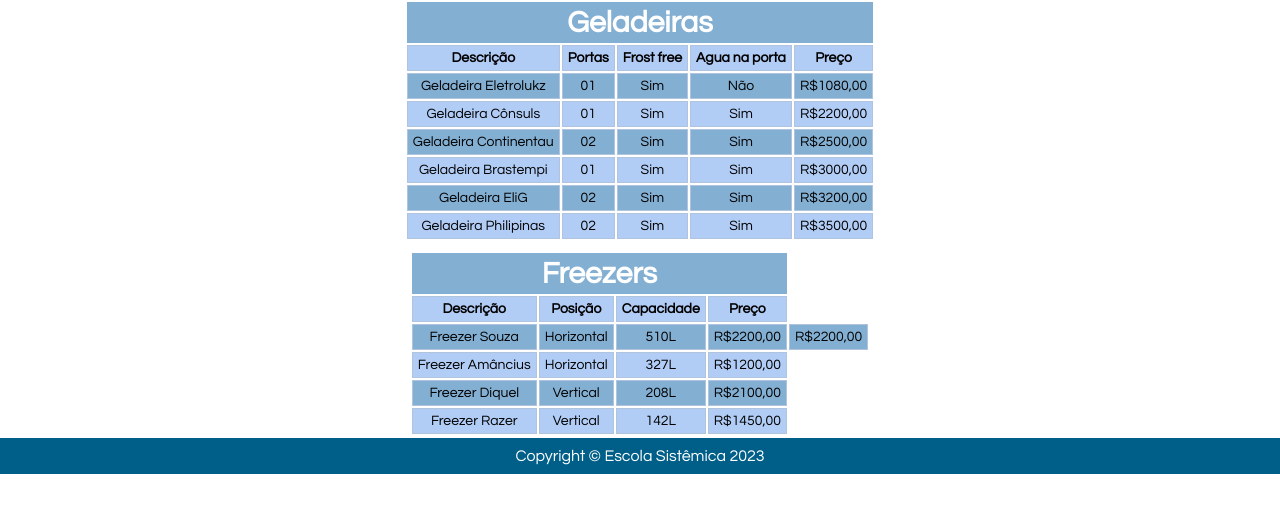
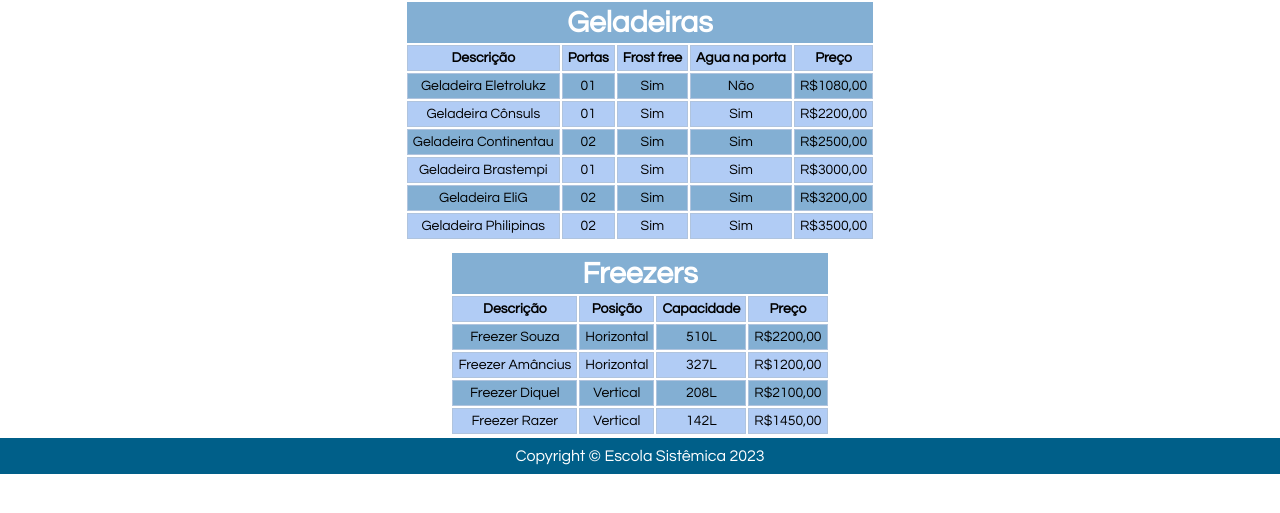
Before and after one commit to viniJulio/Coldigo, a plain HTML site: page ProjetoTrilhaWeb/WebContent/pages/site/produtos.html in a window 1280 px wide. Shown: the part 287-800 px from the top of the page. Drawn offline with Linux system fonts and the light colour scheme.

Commit message:
ajustes front 2

```diff
--- a/ProjetoTrilhaWeb/WebContent/pages/site/produtos.html
+++ b/ProjetoTrilhaWeb/WebContent/pages/site/produtos.html
@@ -97,7 +97,6 @@
                     <td>Horizontal</td>
                     <td>510L</td>
                     <td>R$2200,00</td>
-                    <td>R$2200,00</td>
                 </tr>
                 <tr>
                     <td>Freezer Amâncius</td>
```
